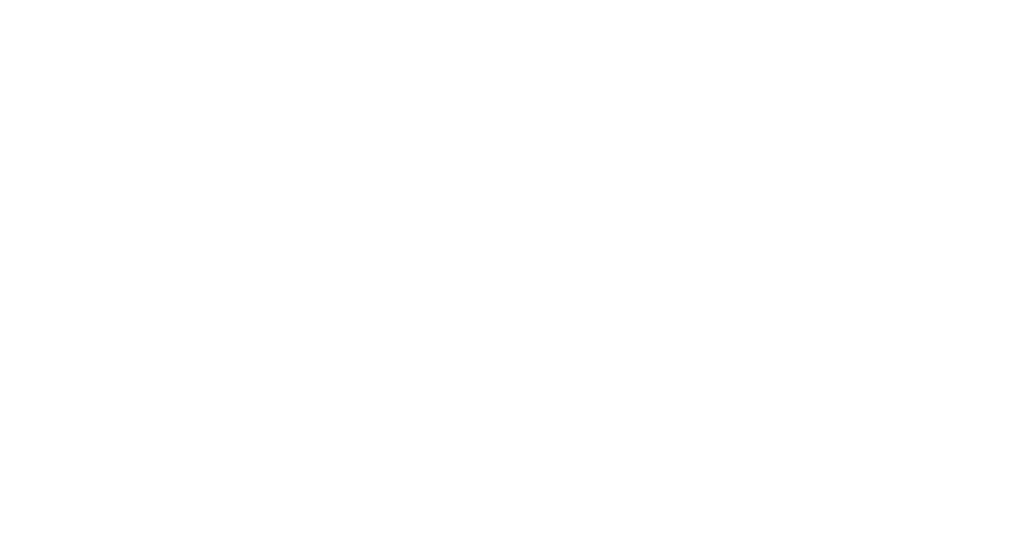
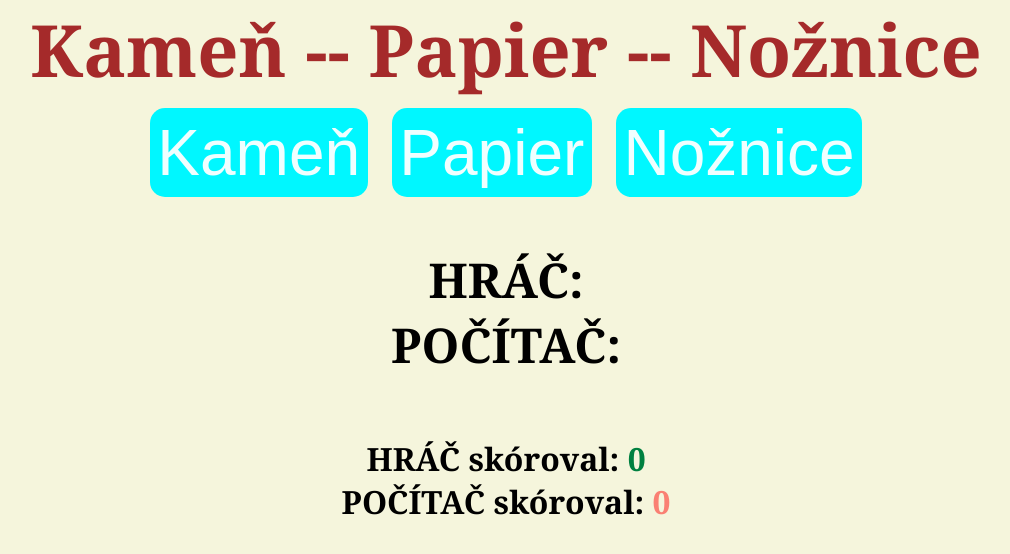
Before and after one commit to ZoltanKocs/PaperScissorStone, a plain HTML site: page index.html in a window 1280 px wide. Shown: the whole page, without its empty margins (134-1144 px from the left). Drawn offline with Linux system fonts and the light colour scheme.

Commit message:
second commit

```diff
--- a/index.html
+++ b/index.html
@@ -3,14 +3,30 @@
 <head>
     <meta charset="UTF-8">
     <meta name="viewport" content="width=device-width, initial-scale=1.0">
-    <link rel="stylesheet" href="./script.js">
+    <link rel="stylesheet" href="./style.css">
     <title>Ideme Hrať!</title>
 </head>
 <body>
+    <h1>Kameň -- Papier -- Nožnice</h1>
 
+    <div class="volba">
 
+        <button onclick="hratHru('kamen')">Kameň</button>
+        <button onclick="hratHru('papier')">Papier</button>
+        <button onclick="hratHru('noznice')">Nožnice</button>
 
+    </div>
 
+    <div id="hracDisplej">HRÁČ: </div>
+    <div id="pocitacDisplej">POČÍTAČ: </div>
+    <div id="vysledokDisplej"> </div>
+
+    <div id="displejSkorovanie">HRÁČ skóroval:
+        <span id="displejSkorovanieHraca">0</span>
+    </div>
+    <div id="displejSkorovanie">POČÍTAČ skóroval:
+        <span id="displejSkorovaniePocitaca">0</span>
+    </div>
 
     <script src="script.js"></script>
 </body>
--- a/script.js
+++ b/script.js
@@ -0,0 +1,54 @@
+// Kameň- Papier-Nožnice
+
+const volba = ["kamen","papier","noznice"];
+const hracDisplej = document.getElementById("hracDisplej");
+const pocitacDisplej =document.getElementById("pocitacDisplej");
+const vysledokDisplej = document.getElementById("vysledokDisplej");
+const displejSkorovanieHraca = document.getElementById("displejSkorovanieHraca");
+const displejSkorovaniePocitaca = document.getElementById("displejSkorovaniePocitaca");
+let skorovanieHraca = 0;
+let skorovaniePocitaca =0;
+
+function hratHru(volbaHraca){
+
+    const volbaPocitaca = volba[Math.floor(Math.random()*3)];
+    let vysledok = "";
+
+    if(volbaHraca===volbaPocitaca){
+        vysledok = "JE TO REMÍZA!";
+    }
+    else{
+        switch(volbaHraca){
+            case "kamen":
+               vysledok = (volbaPocitaca === "noznice") ? "VY STE VYHRALI!":"PREHRALI STE!";
+               break;
+            case "papier":
+                vysledok = (volbaPocitaca === "kamen") ? "VY STE VYHRALI!":"PREHRALI STE!";
+               break;
+            case "noznice":
+                vysledok = (volbaPocitaca === "papier") ? "VY STE VYHRALI!":"PREHRALI STE!";
+               break;
+        }
+    }
+
+
+
+    hracDisplej.textContent = `HRÁČ: ${volbaHraca}`;
+    pocitacDisplej.textContent = `POČÍTAČ: ${volbaPocitaca}`;
+    vysledokDisplej.textContent = vysledok;
+
+    vysledokDisplej.classList.remove("zelenyText","cervenyText");
+
+    switch(vysledok){
+        case "VY STE VYHRALI!":
+            vysledokDisplej.classList.add("zelenyText");
+            skorovanieHraca++;
+            displejSkorovanieHraca.textContent = skorovanieHraca;
+            break;
+        case "PREHRALI STE!":
+            vysledokDisplej.classList.add("cervenyText");
+            skorovaniePocitaca++;
+            displejSkorovaniePocitaca.textContent =skorovaniePocitaca;
+            break;
+    }
+}
--- a/style.css
+++ b/style.css
@@ -3,3 +3,52 @@
     padding: 0;
     box-sizing: border-box;
 }
+body{
+    font-family: Georgia, 'Times New Roman', Times, serif;
+    font-weight: bolder;
+    display: flex;
+    flex-direction: column;
+    align-items: center;
+    /*justify-content: center;*/
+    background-color: beige;
+}
+h1{
+    font-size: 4.5rem;
+    color: brown;
+
+}
+.volba{
+    margin-bottom: 40px;
+}
+.volba button{
+    font-size: 4rem;
+    min-width: 150px;
+    margin: 10px 10px;
+    border-radius: 15px;
+    border: none;
+    background-color: rgb(0, 247, 255) ;
+    color: azure;
+    padding: 7.5px 7.5px;
+    cursor: pointer;
+    transition: background-color 0.5 ease;
+}
+.volba button:hover{
+    background-color: rgb(0, 204, 255);
+}
+#hracDisplej, #pocitacDisplej{
+    font-size: 3rem;
+}
+#vysledokDisplej{
+    font-size: 6rem;
+    margin:30px 0;
+}
+#displejSkorovanie{
+    font-size: 2rem;
+}
+
+.zelenyText, #displejSkorovanieHraca{
+    color: rgb(0, 128, 64);
+}
+.cervenyText, #displejSkorovaniePocitaca{
+    color: rgba(255, 0, 0, 0.479);
+}
```
